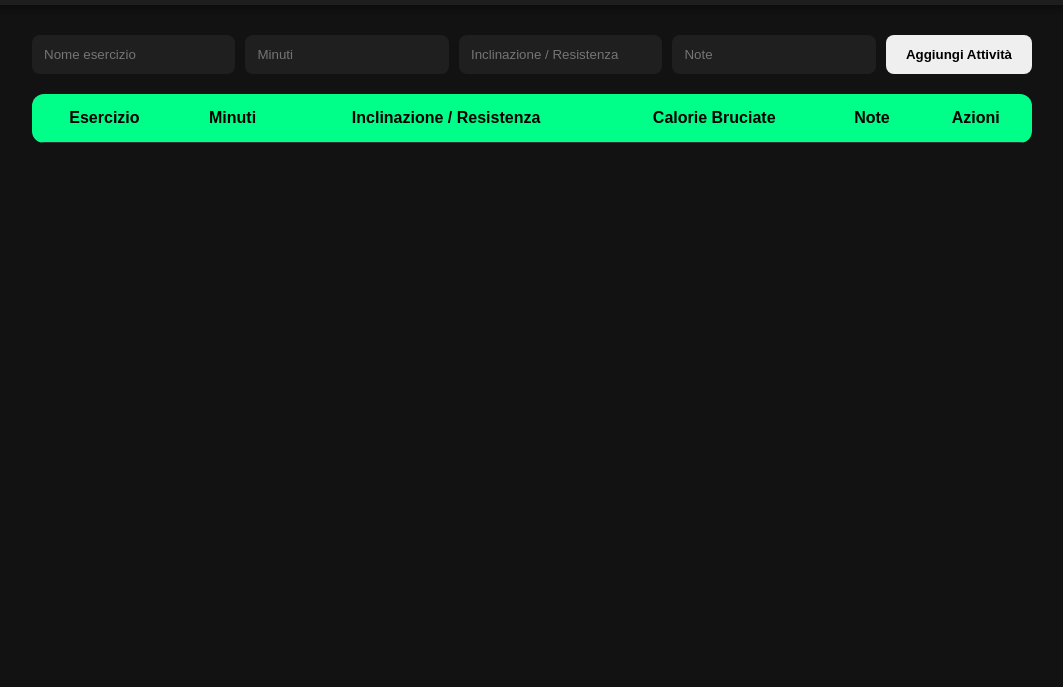
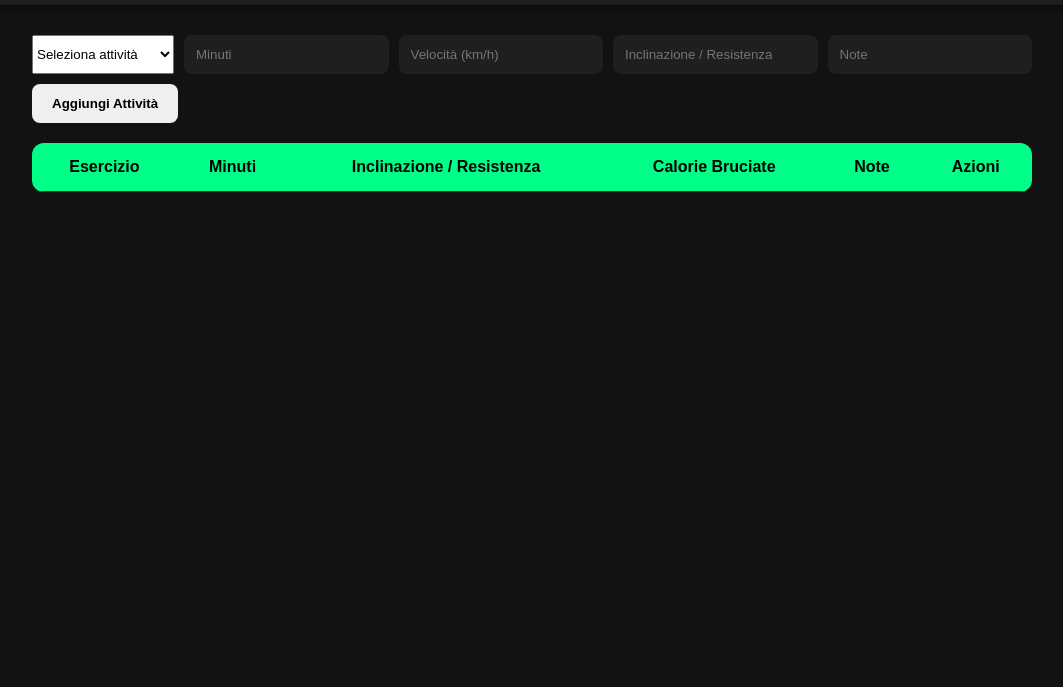
Before and after one commit to AlessandroPiazza300/workout-tracker, a website: page client/cardio.html in a window 1280 px wide. Shown: the part 113-800 px from the top of the page, without its empty margins (108-1171 px from the left). Drawn offline with Linux system fonts and the light colour scheme; no server answers.

Commit message:
voglio modificare e rendere più professionale la modalità cardio quindi ho cambiato modalità di inserimento del nome dell'esercizio adesso l'utente non dovrà più scrivere lui l'attività che ha svolto ma dovrà selezionarla all'interno di un elenco di attività proposte, questo servirà per ottenere un valore MET molto più preciso. ho aggiunto anche il campo velocità che servirà per il tapis roulant

```diff
--- a/client/cardio.html
+++ b/client/cardio.html
@@ -37,16 +37,46 @@
 
         <div class="form-container">
 
-            <input
-                type="text"
-                id="exerciseName"
-                placeholder="Nome esercizio"
-            >
+            <select id="exerciseName"> <!--implementazione del menù a tendina per selezionare attività-->
+
+                <option value="">Seleziona attività</option>
+
+                <option>Tapis roulant</option>
+                <option>Cyclette</option>
+                <option>Bicicletta lenta</option>
+                <option>Bicicletta normale</option>
+                <option>Bicicletta veloce</option>
+                <option>Scale</option>
+                <option>Camminata lenta</option>
+                <option>Camminata normale</option>
+                <option>Camminata veloce</option>
+                <option>Mountain bike</option>
+                <option>Corsa lenta</option>
+                <option>Corsa normale</option>
+                <option>Corsa veloce</option>
+                <option>Nuoto</option>
+                <option>Acquagym</option>
+                <option>Salto con la corda</option>
+                <option>Calcio</option>
+                <option>Tennis</option>
+                <option>Basket</option>
+                <option>Pallavolo</option>
+                <option>Pattinaggio</option>
+                <option>Zumba</option>
+                <option>Danza</option>
+
+            </select>
 
             <input
                 type="number"
                 id="minutes"
                 placeholder="Minuti"
+            >
+
+            <input
+                type="number"
+                id="speed"
+                placeholder="Velocità (km/h)"
             >
 
             <input
--- a/client/cardio.js
+++ b/client/cardio.js
@@ -9,6 +9,9 @@ const cardioName =
 
 const minutesInput =
     document.getElementById("minutes");
+
+const speedInput =
+    document.getElementById("speed");
 
 const resistanceInput =
     document.getElementById("resistance");
@@ -231,6 +234,7 @@ addCardioBtn.addEventListener("click", async() => {
 
     cardioName.value = "";
     minutesInput.value = "";
+    speedInput.value = "";
     resistanceInput.value = "";
     notesInput.value = "";
 });
--- a/server/app.js
+++ b/server/app.js
@@ -358,8 +358,6 @@ app.get("/cardio", (req,res)=>{
 
     db.all(query,[],(err,rows)=>{
         if(err){
-            console.error("errore database cardio:")
-            console.error(err);
             return res.status(500).json(err);
         }
 
@@ -408,8 +406,6 @@ app.post("/cardio",(req,res)=>{
             ],
             function(err){
                 if(err){
-                    console.error("ERRORE INSERT ACRDIO")
-                    console.error(err);
                     return res.status(500).json(err);
                 }
                 res.json({
```
Also changed, not shown: 1 other file.
